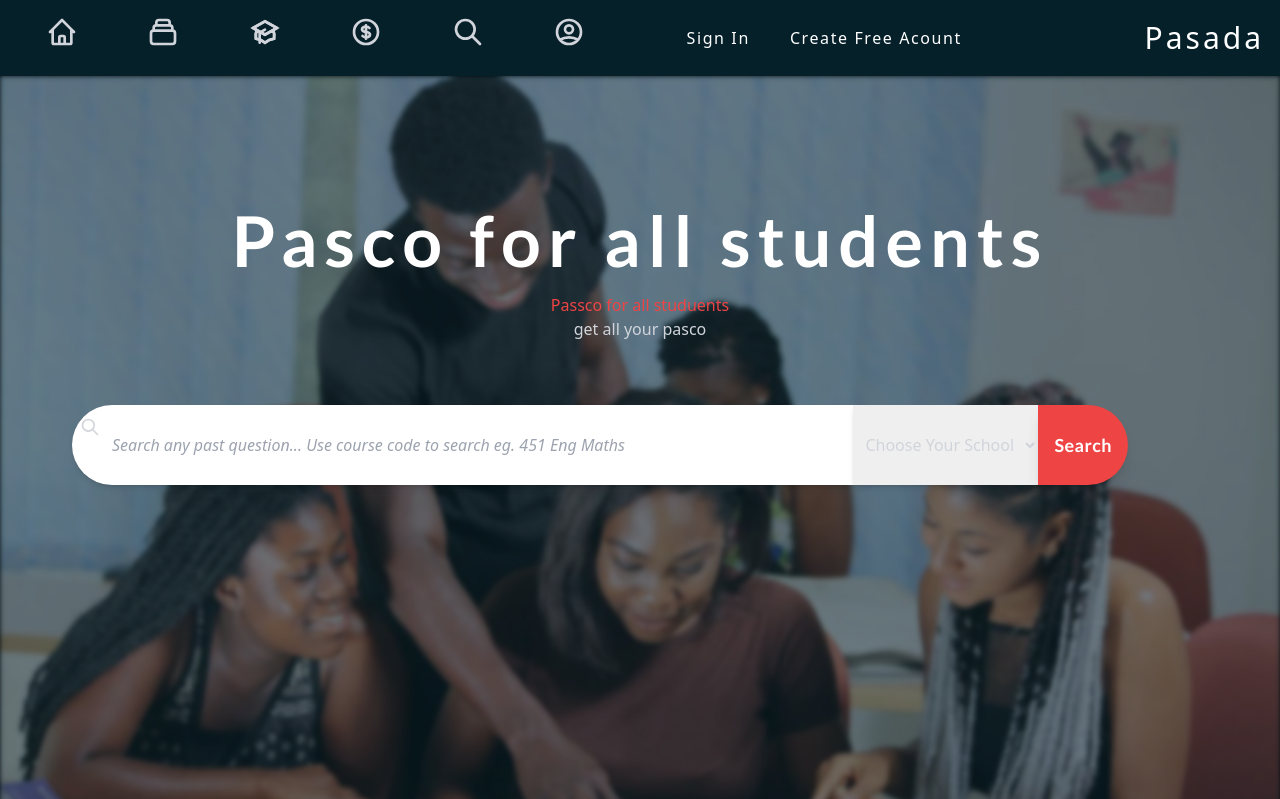
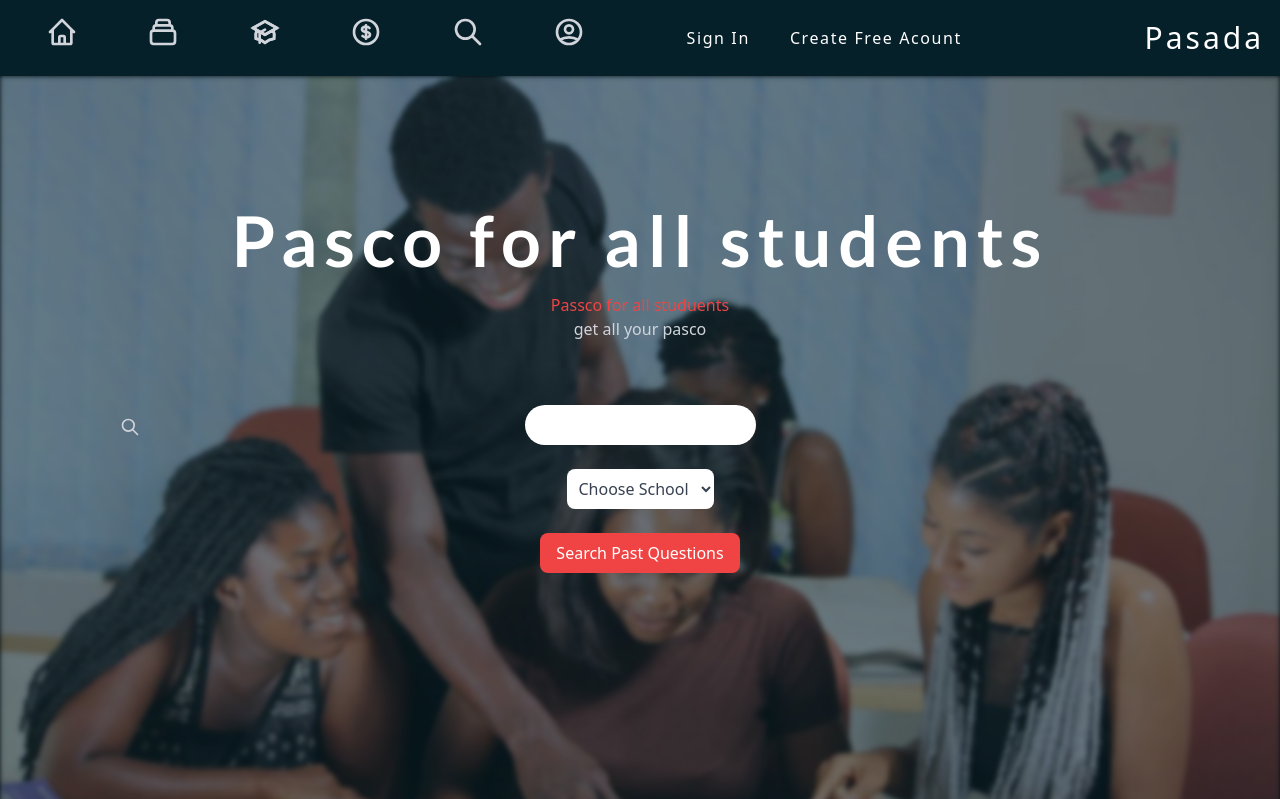
Before and after one commit to kwabenaG/pasco-ui, a Next.js app: page / in a window 1280 px wide. Shown: the top 799 px of the page. Built offline with nearby package versions, Linux system fonts and the light colour scheme.

Commit message:
modified the search components file

```diff
--- a/components/Main/Search.js
+++ b/components/Main/Search.js
@@ -22,26 +22,24 @@ function Search() {
 
 
     return (
-        <div className="static flex -ml-10 mr-10 mt-16 sm:min-w-full">
+        <div className="relative flex mt-16">
             <span className="flex items-center absolute py-3 px-2">
-            <svg xmlns="http://www.w3.org/2000/svg" className="text-slate h-5  " fill="none" viewBox="0 0 24 24" stroke="currentColor">
-                <path stroke-linecap="round" stroke-linejoin="round" stroke-width="2" d="M21 21l-6-6m2-5a7 7 0 11-14 0 7 7 0 0114 0z" />
-            </svg>
+                <svg xmlns="http://www.w3.org/2000/svg" className="text-slate h-5  " fill="none" viewBox="0 0 24 24" stroke="currentColor">
+                    <path strokeLinecap="round" strokeLinejoin="round" strokeWidth="2" d="M21 21l-6-6m2-5a7 7 0 11-14 0 7 7 0 0114 0z" />
+                </svg>
             </span>
-            <form action="#" className="flex min-w-full ">
-                <input name = "search" className= "h-20 pl-10 pr-2 text-gray-600 rounded-tl-full rounded-bl-full placeholder-slate focus:outline-none placeholder:italic focus:border-red-500 focus:ring-1 shadow-md md:w-screen"
-                type='text' placeholder='Search any past question... Use course code to search eg. 451 Eng Maths' />
-                {/* school type */}
-                <select
-                name = "school_type" className= "h-20 pl-2 pr-2  focus:outline-none focus:border-red-500 focus:ring-1 shadow-md"
-                type='text'>
-                    <option value={value} className="p-2 tracking-widest italic text-gray-300">Choose Your School</option>
-                    <option value="knust" className="tracking-widest">KNUST</option>
-                    <option value="ug" className="tracking-widest">UG</option>
-                    <option value="upsa" className="tracking-widest">UPSA</option>
-                    <option value="ucc" className="tracking-widest">UCC</option>
+            <form action="#" className="flex flex-col space-y-6 w-full items-center md:flex ">
+
+                <input name="#" className="flex h-10 rounded-tl-full rounded-bl-full rounded-tr-full rounded-br-full md:flex " />
+                <select className="flex h-10 p-2 bg-white text-gray-700 rounded-tl-lg rounded-bl-lg rounded-tr-lg rounded-br-lg">
+                    <option value="Choose School">Choose School</option>
+                    <option value="knust">KNUST</option>
+                    <option value="ucc">UCC</option>
+                    <option value="upsa">UPSA</option>
+
                 </select>
-                <button onClick={logValue()} className="flex items-center px-4 bg-red-500 h-20 text-white rounded-br-full shadow-lg rounded-tr-full font-front-page-text-font tracking-wide text-lg ">Search</button>
+                <button type="submit" className="flex text-white bg-front-page-text-color px-4 py-2 rounded-lg md:flex-col">Search Past Questions</button>
+
             </form>
         </div>
     )
```
